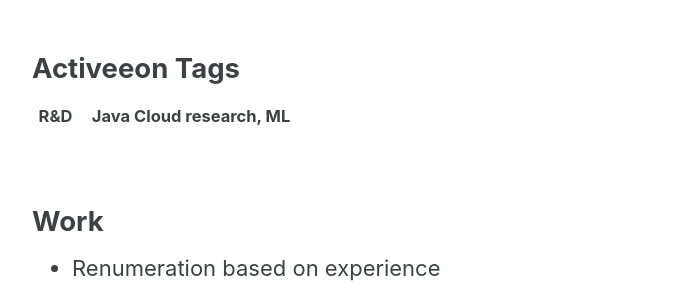
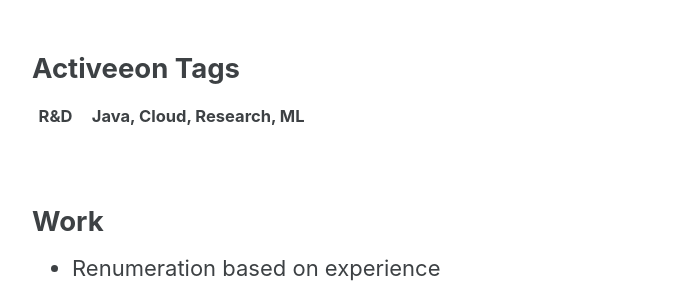
Before and after one commit to paca-dev/paca-dev.github.io, a Jekyll site: the page built from _companies/company-activeeon.md, in a window 1280 px wide. Shown: the part 917-1217 px from the top of the page, without its empty margins (290-986 px from the left). Built offline with Jekyll 4.4.1, drawn with Linux system fonts in a browser that asks for light colours; cached includes are drawn as plain includes; nearby versions of some CDN libraries.

Commit message:
Fix a tag

```diff
--- a/_companies/company-activeeon.md
+++ b/_companies/company-activeeon.md
@@ -9,7 +9,7 @@
 
 company_tags:
     main: R&D
-    other: Java Cloud research, ML
+    other: Java, Cloud, Research, ML
 
 work:
     - name: Subsedized meals (ticket restaurant)
```
